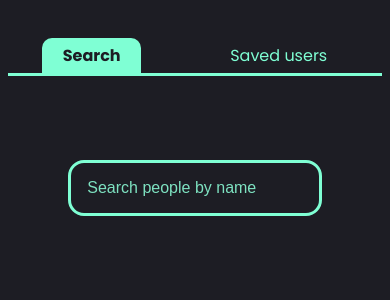
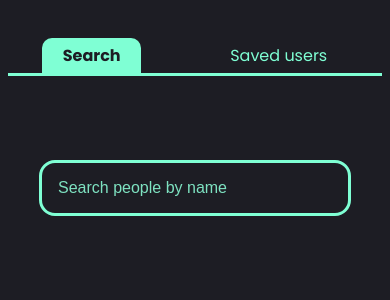
Before and after one commit to ShinhyoBelok/torre-search, a React (Vite) app: page / in a window 390 px wide. Shown: the top 300 px of the page. Built offline with nearby package versions, Linux system fonts and the light colour scheme.

Commit message:
Add css for mobile version

```diff
--- a/src/pages/CSS/home.css
+++ b/src/pages/CSS/home.css
@@ -27,3 +27,13 @@
   overflow-y: scroll;
   max-height: 70vh;
 }
+
+@media (max-width: 700px) {
+  .entity_container {
+    width: 80vw;
+  }
+
+  .search_input {
+    width: 80vw;
+  }
+}
--- a/src/pages/CSS/savedUsers.css
+++ b/src/pages/CSS/savedUsers.css
@@ -10,3 +10,13 @@
   padding-bottom: 4px;
   margin-bottom: 0;
 }
+
+@media (max-width: 700px) {
+  .savedUsers_ul {
+    padding: 0;
+  }
+
+  .savedUsers_ul a {
+    width: 80vw;
+  }
+}
```
